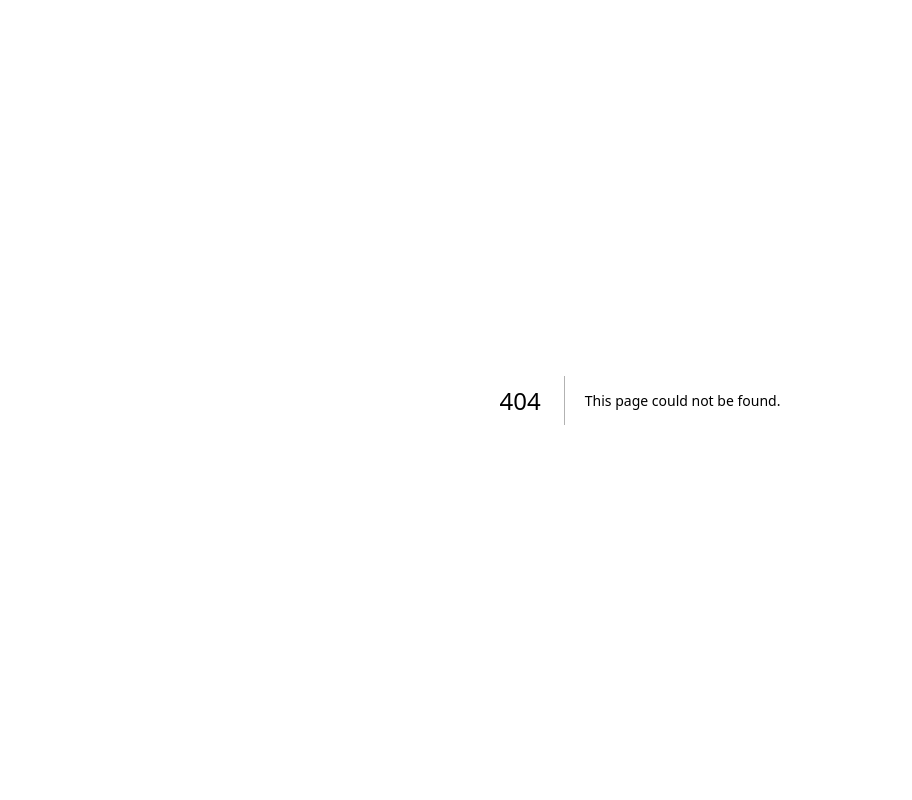
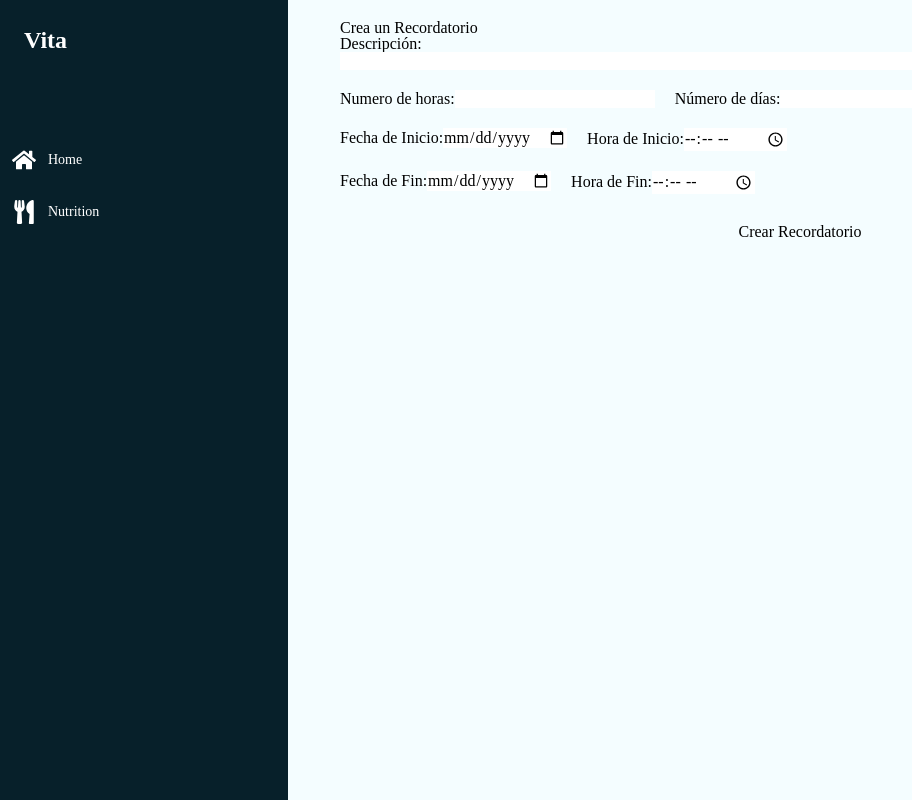
Before and after one commit to wizelineacademy/itesm-socioformador-feb-jun-2024-vita, a Next.js app in the folder vita/: page /addReminder in a window 1280 px wide. Before the commit this address had no page. Shown: the whole page, without its empty margins (0-912 px from the left). Built offline with nearby package versions, Linux system fonts and the light colour scheme.

Commit message:
sueño recordatorio, tengo la logica de recordatorio solo necesito implementarlo

```diff
--- /dev/null
+++ b/vita/app/(main)/addReminder/page.tsx
@@ -0,0 +1,105 @@
+'use client'
+import React, { useState } from 'react';
+
+const AddReminderPage = () => {
+    const [formData, setFormData] = useState({
+        description: '',
+        numHours: '',
+        numDays: '',
+        startDate: '',
+        startTime: '',
+        endDate: '',
+        endTime: ''
+    });
+
+    const handleChange = (event: { target: { name: any; value: any; }; }) => {
+        const { name, value } = event.target;
+        setFormData(prev => ({ ...prev, [name]: value }));
+    };
+
+    const handleSubmit = (event: { preventDefault: () => void; }) => {
+        event.preventDefault();
+        console.log(formData);  // Log the form data or handle submission
+    };
+
+    return (
+        <div style={{ padding: '20px' }}>
+            <h1>Crea un Recordatorio</h1>
+            <form onSubmit={handleSubmit} style={{ display: 'flex', flexDirection: 'column', gap: '20px' }}>
+                <label>
+                    Descripción:
+                    <input
+                        type="text"
+                        name="description"
+                        value={formData.description}
+                        onChange={handleChange}
+                        style={{ width: '100%' }}
+                    />
+                </label>
+                <div style={{ display: 'flex', gap: '20px' }}>
+                    <label>
+                        Numero de horas:
+                        <input
+                            type="number"
+                            name="numHours"
+                            value={formData.numHours}
+                            onChange={handleChange}
+                        />
+                    </label>
+                    <label>
+                        Número de días:
+                        <input
+                            type="number"
+                            name="numDays"
+                            value={formData.numDays}
+                            onChange={handleChange}
+                        />
+                    </label>
+                </div>
+                <div style={{ display: 'flex', gap: '20px' }}>
+                    <label>
+                        Fecha de Inicio:
+                        <input
+                            type="date"
+                            name="startDate"
+                            value={formData.startDate}
+                            onChange={handleChange}
+                        />
+                    </label>
+                    <label>
+                        Hora de Inicio:
+                        <input
+                            type="time"
+                            name="startTime"
+                            value={formData.startTime}
+                            onChange={handleChange}
+                        />
+                    </label>
+                </div>
+                <div style={{ display: 'flex', gap: '20px' }}>
+                    <label>
+                        Fecha de Fin:
+                        <input
+                            type="date"
+                            name="endDate"
+                            value={formData.endDate}
+                            onChange={handleChange}
+                        />
+                    </label>
+                    <label>
+                        Hora de Fin:
+                        <input
+                            type="time"
+                            name="endTime"
+                            value={formData.endTime}
+                            onChange={handleChange}
+                        />
+                    </label>
+                </div>
+                <button type="submit" style={{ padding: '10px 20px' }}>Crear Recordatorio</button>
+            </form>
+        </div>
+    );
+};
+
+export default AddReminderPage;
--- /dev/null
+++ b/vita/app/(main)/recordatorio/page.tsx
@@ -0,0 +1,15 @@
+'use client'
+import Link from 'next/link';
+
+const RecordatoriosPage = () => {
+  return (
+    <div>
+      <h1>Recordatorios</h1>
+      <Link href="/addReminder">
+        Create New Reminder
+      </Link>
+    </div>
+  );
+};
+
+export default RecordatoriosPage;
--- /dev/null
+++ b/vita/app/components/ReminderItem.tsx
@@ -0,0 +1,21 @@
+// Import React
+import React from 'react';
+
+interface ReminderProps {
+  reminder: {
+    id: number;
+    name: string;
+    frequency: string;
+  };
+}
+
+const ReminderItem: React.FC<ReminderProps> = ({ reminder }) => {
+  return (
+    <div style={{ backgroundColor: '#f0f0f0', borderRadius: '10px', padding: '10px', marginBottom: '10px', display: 'flex', justifyContent: 'space-between', alignItems: 'center' }}>
+      <p>{reminder.name}</p>
+      <p>{reminder.frequency}</p>
+    </div>
+  );
+};
+
+export default ReminderItem;
```
Also changed, not shown: 1 other file (tests, documents, lock files or other folders).
